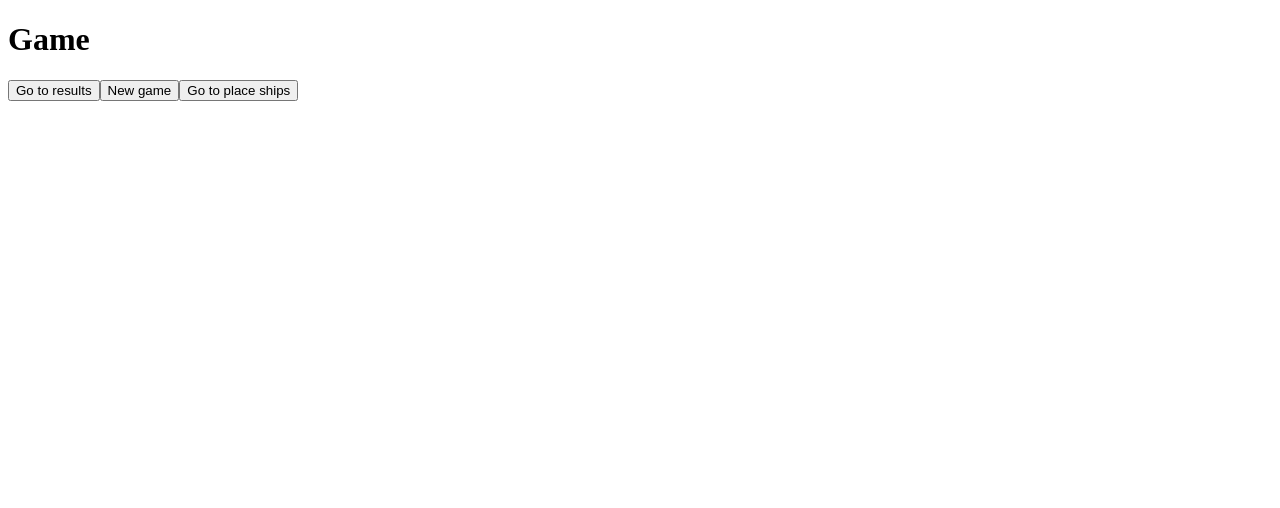
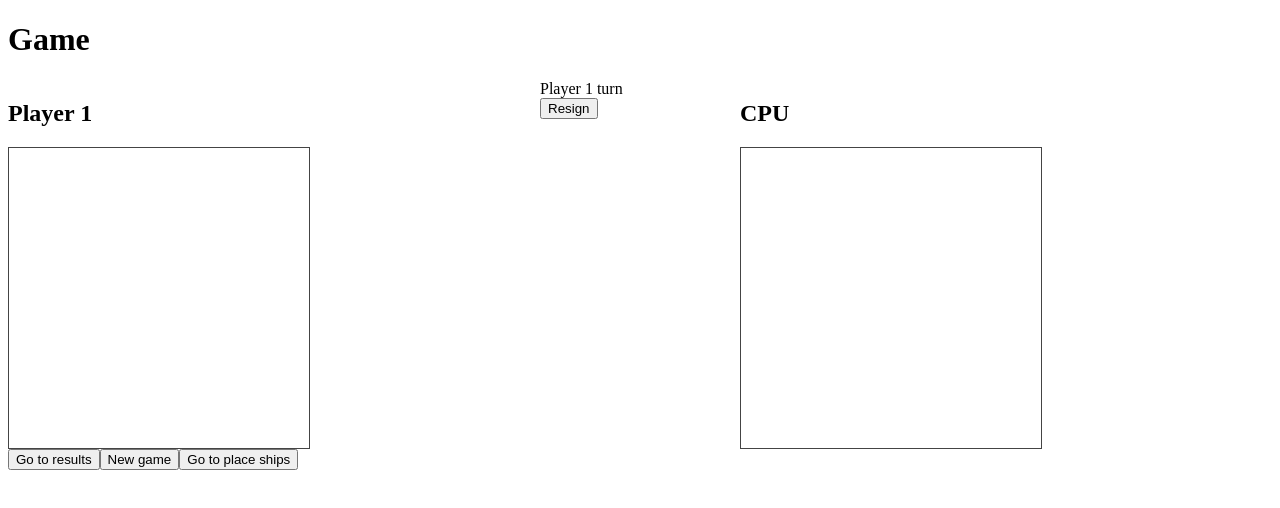
Before and after one commit to rservera/battleshipGame, a React (Create React App) app: page /game in a window 1280 px wide. Shown: the top 508 px of the page. Built offline with nearby package versions, Linux system fonts and the light colour scheme.

Commit message:
Game layout

```diff
--- a/src/App.css
+++ b/src/App.css
@@ -3,8 +3,9 @@
 .board {
     display: grid;
     border: 1px solid #444444;
-    width: calc(60vw - 40px);
-    height: calc(60vh - 40px);
+    grid-auto-rows: 1fr;
+    width: 300px;
+    height: 300px;
 
 }
 
@@ -14,3 +15,10 @@
     justify-content: center;
     align-items: center;
 }
+
+/* Game */
+
+.game-main-wrapper {
+    display: grid;
+    grid-template-columns: 1fr 200px 1fr;
+}
--- a/src/pages/game.js
+++ b/src/pages/game.js
@@ -1,9 +1,54 @@
 import { Link } from 'react-router-dom';
+import { useSelector /* useDispatch */ } from 'react-redux';
+import {
+  getPlayer1Name, getPlayer2Name, getColumns, /* getPlayer2User, */
+} from 'store/gameConfiguration/gameConfigurationSlice';
+import {
+  getPlayer1Board, /* getPlayer1Ships, getPlayer1ShipsPositions,
+    setPlayer1ShipsPositions, setPlayer1Board, */
+} from 'store/boardConfiguration/player1BoardSlice';
+import {
+  getPlayer2Board, /* getPlayer2Ships, getPlayer2ShipsPositions,
+    setPlayer2ShipsPositions, setPlayer2Board, */
+} from 'store/boardConfiguration/player2BoardSlice';
 
 export default function Game() {
+  const player1Name = useSelector(getPlayer1Name);
+  const player2Name = useSelector(getPlayer2Name);
+  const player1Board = useSelector(getPlayer1Board);
+  const player2Board = useSelector(getPlayer2Board);
+  const columns = useSelector(getColumns);
   return (
     <div>
       <h1>Game</h1>
+      <div className="game-main-wrapper">
+        <div className="player-1-board-wrapper">
+          <h2>{player1Name}</h2>
+          <div className="board" style={{ gridTemplateColumns: `repeat(${columns}, 1fr)` }}>
+            {player1Board.map((cell) => (
+              <div className="board-cell" key={cell.id}>
+                {cell.hasShip ? 'x' : ''}
+              </div>
+            ))}
+          </div>
+        </div>
+        <div className="game-controls-wrapper">
+          <div className="player-turn-indicator">
+            Player 1 turn
+          </div>
+          <button type="button">Resign</button>
+        </div>
+        <div className="player-2-board-wrapper">
+          <h2>{player2Name}</h2>
+          <div className="board" style={{ gridTemplateColumns: `repeat(${columns}, 1fr)` }}>
+            {player2Board.map((cell) => (
+              <div className="board-cell" key={cell.id}>
+                {cell.hasShip ? 'x' : ''}
+              </div>
+            ))}
+          </div>
+        </div>
+      </div>
       <Link to="/game-result">
         <button type="button">Go to results</button>
       </Link>
```
